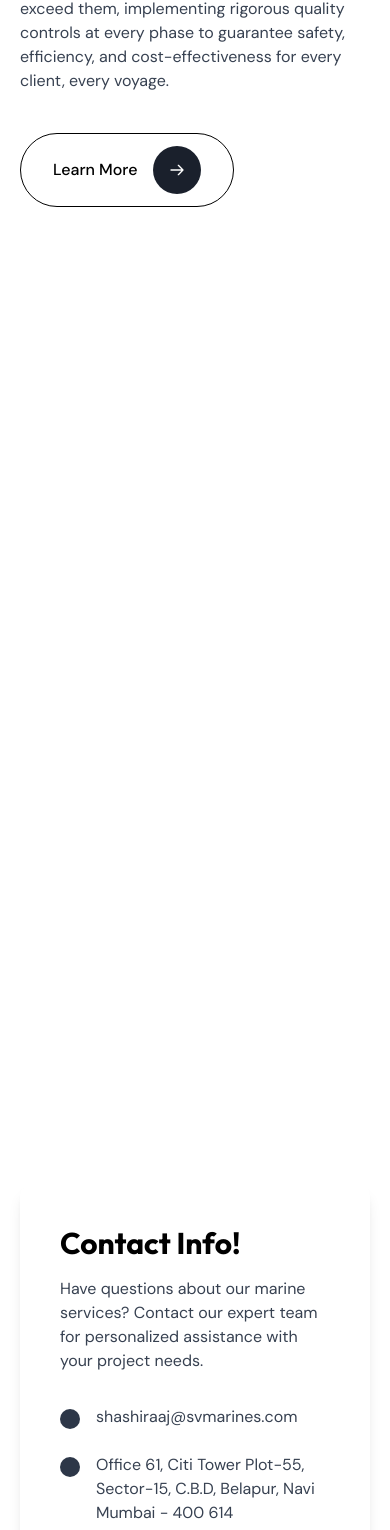
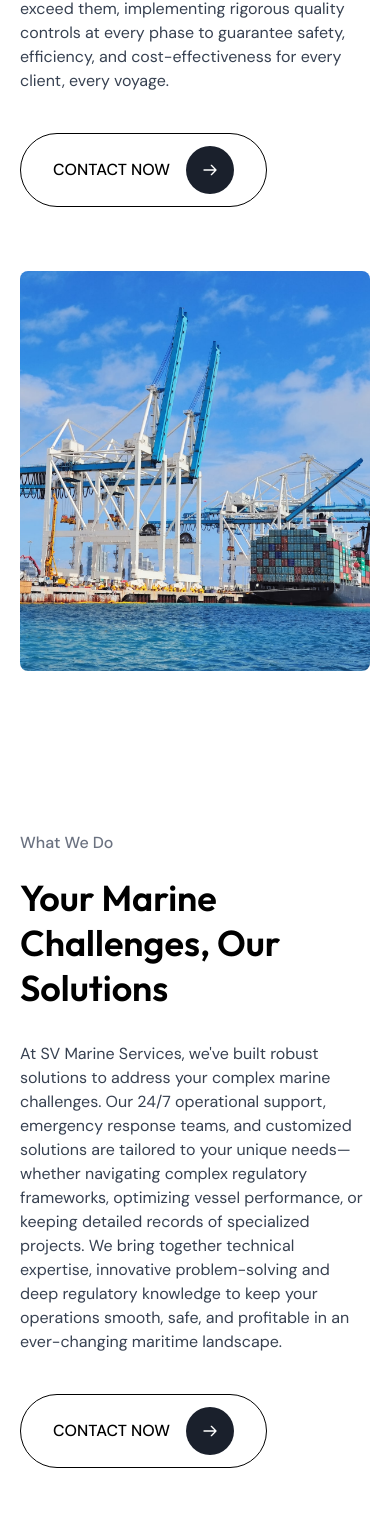
Before and after one commit to AneeVerse/sv-marines, a Next.js app: page / in a window 390 px wide. Shown: the part 5076-6606 px from the top of the page. Built offline with nearby package versions, Linux system fonts and the light colour scheme.

Commit message:
Update About component with new layout and images; add MarineChallenges component; modify build manifest and webpack runtime hash.

```diff
--- a/src/components/About.tsx
+++ b/src/components/About.tsx
@@ -1,8 +1,10 @@
 import React from 'react';
 import Link from 'next/link';
+import Image from 'next/image';
 
 const About = () => {
   return (
+    <>
       <section className="py-20 bg-white">
         <div className="container mx-auto">
           <div className="grid grid-cols-1 md:grid-cols-2 gap-16">
@@ -19,10 +21,10 @@ const About = () => {
 
               <div className="inline-flex">
                 <Link
-                href="/about"
+                  href="/contact"
                   className="border border-black rounded-full py-3 px-8 font-medium flex items-center"
                 >
-                Learn More
+                  CONTACT NOW
                   <span className="bg-primary rounded-full w-12 h-12 flex items-center justify-center ml-4">
                     <svg xmlns="http://www.w3.org/2000/svg" fill="none" viewBox="0 0 24 24" stroke="white" className="w-4 h-4">
                       <path strokeLinecap="round" strokeLinejoin="round" strokeWidth={2} d="M14 5l7 7m0 0l-7 7m7-7H3" />
@@ -32,13 +34,59 @@ const About = () => {
               </div>
             </div>
 
-          <div className="relative">
-            {/* This div will be replaced with an image */}
-            <div className="w-full h-full bg-gray-200 rounded-lg"></div>
+            <div className="relative h-[400px] w-full">
+              <Image
+                src="/images/about/ship-port.jpg"
+                alt="Marine vessel at port"
+                fill
+                className="object-cover rounded-lg"
+              />
             </div>
           </div>
         </div>
       </section>
+
+      <section className="py-20 bg-white">
+        <div className="container mx-auto">
+          <div className="grid grid-cols-1 md:grid-cols-2 gap-16">
+            <div className="relative h-[400px] w-full order-2 md:order-1">
+              <Image
+                src="/images/about/cargo-shipping.jpg"
+                alt="Cargo shipping containers"
+                fill
+                className="object-cover rounded-lg"
+              />
+            </div>
+
+            <div className="flex flex-col justify-center order-1 md:order-2">
+              <span className="text-gray-500 font-medium mb-5">What We Do</span>
+
+              <h2 className="text-4xl font-semibold mb-8 leading-tight">
+                Your Marine Challenges, Our Solutions
+              </h2>
+
+              <p className="text-gray-700 mb-10">
+                At SV Marine Services, we've built robust solutions to address your complex marine challenges. Our 24/7 operational support, emergency response teams, and customized solutions are tailored to your unique needs—whether navigating complex regulatory frameworks, optimizing vessel performance, or keeping detailed records of specialized projects. We bring together technical expertise, innovative problem-solving and deep regulatory knowledge to keep your operations smooth, safe, and profitable in an ever-changing maritime landscape.
+              </p>
+
+              <div className="inline-flex">
+                <Link
+                  href="/contact"
+                  className="border border-black rounded-full py-3 px-8 font-medium flex items-center"
+                >
+                  CONTACT NOW
+                  <span className="bg-primary rounded-full w-12 h-12 flex items-center justify-center ml-4">
+                    <svg xmlns="http://www.w3.org/2000/svg" fill="none" viewBox="0 0 24 24" stroke="white" className="w-4 h-4">
+                      <path strokeLinecap="round" strokeLinejoin="round" strokeWidth={2} d="M14 5l7 7m0 0l-7 7m7-7H3" />
+                    </svg>
+                  </span>
+                </Link>
+              </div>
+            </div>
+          </div>
+        </div>
+      </section>
+    </>
   );
 };
 
--- /dev/null
+++ b/src/components/MarineChallenges.tsx
@@ -0,0 +1,58 @@
+import React from 'react';
+import Image from 'next/image';
+import Link from 'next/link';
+
+const MarineChallenges = () => {
+  return (
+    <section className="py-20 bg-[#00112E] text-white">
+      <div className="container mx-auto px-4">
+        <div className="grid grid-cols-1 md:grid-cols-2 gap-12 items-center">
+          <div className="relative order-2 md:order-1 h-[400px]">
+            <div className="w-full h-full rounded-[30px] overflow-hidden shadow-lg">
+              <Image
+                src="/images/about/74ec57850ebc8adf248d7cb7e3e31b8ebcbf10c3.jpg"
+                alt="Marine Equipment and Operations"
+                fill
+                className="object-cover"
+              />
+            </div>
+          </div>
+
+          <div className="flex flex-col justify-center order-1 md:order-2 md:pl-8">
+            <span className="text-white/70 font-medium mb-2 uppercase text-sm tracking-wider">Why Us?</span>
+
+            <h2 className="text-3xl md:text-4xl font-bold mb-6 leading-tight">
+              Your Marine Challenges, Our Solutions
+            </h2>
+
+            <p className="text-white/70 mb-8">
+              At SV Marine Services, we go beyond service providers to become true partners.
+              Our 24/7 operational support, emergency response teams, and customized
+              solutions are tailored to your unique needs—whether managing complex
+              offshore projects or ensuring vessel compliance. With a decade-long track
+              record of successful projects, we bring together technical expertise, innovative
+              problem-solving, and deep regulatory knowledge to keep your operations
+              smooth, safe, and profitable in an ever-changing maritime landscape.
+            </p>
+
+            <div className="inline-flex">
+              <Link
+                href="/contact"
+                className="bg-[#FF5722] text-white rounded-full py-3 px-8 font-medium flex items-center group transition-all duration-300 hover:bg-opacity-90"
+              >
+                CONTACT NOW
+                <span className="bg-white text-[#FF5722] rounded-full w-8 h-8 flex items-center justify-center ml-4 group-hover:bg-[#FF5722] group-hover:text-white transition-all duration-300">
+                  <svg xmlns="http://www.w3.org/2000/svg" fill="none" viewBox="0 0 24 24" stroke="currentColor" className="w-4 h-4">
+                    <path strokeLinecap="round" strokeLinejoin="round" strokeWidth={2} d="M14 5l7 7m0 0l-7 7m7-7H3" />
+                  </svg>
+                </span>
+              </Link>
+            </div>
+          </div>
+        </div>
+      </div>
+    </section>
+  );
+};
+
+export default MarineChallenges;
```
Also changed, not shown: public/images/about/cargo-shipping.jpg (added), public/images/about/ship-port.jpg (added). Lines whose indentation alone changed are shown as unchanged.
